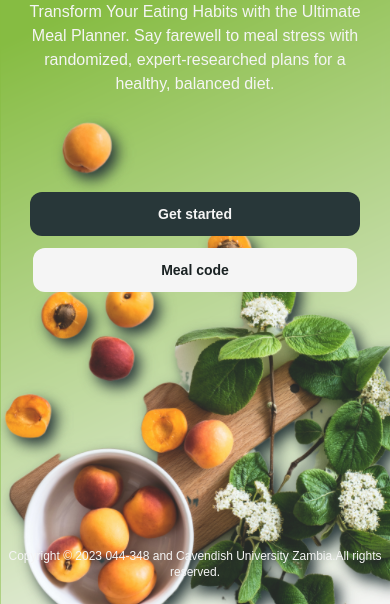
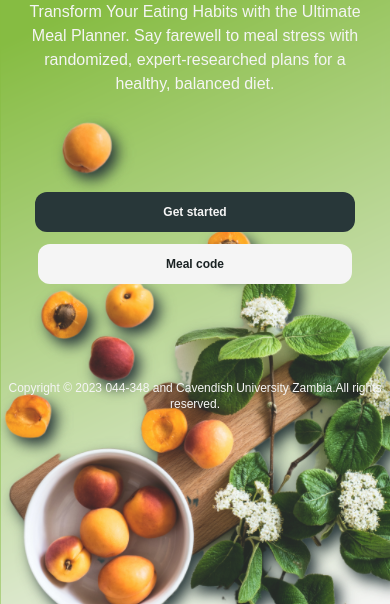
Before and after one commit to Chilanzi-thirt33n/PROJECT-BALANCE, a website: page index.html in a window 390 px wide. Shown: the part 240-844 px from the top of the page. Drawn offline with Linux system fonts and the light colour scheme.

Commit message:
fixing footer for mobil

```diff
--- a/index.html
+++ b/index.html
@@ -23,16 +23,16 @@
     </header>
 
     <!--the main btns-->
-    <main class=" h-3/6 flex flex-col items-center mt-24 lg:mt-28 lg:flex-row lg:w-screen lg:justify-center ">
-      <a href="code.html"id="primary-btn" class="basis-1/2 flex-1 bg-myDarkGreen rounded-xl font-bold text-myWhite sm:text-base text-sm px-32 sm:px-36 py-3 hover:bg-slate-600 hover:shadow-lg active:bg-myDarkestGreen focus:bg-myGreen ">Get started </a>
+    <main class=" h-3/6 flex flex-col items-center mt-24  lg:flex-row lg:w-screen lg:justify-center lg:mt-28">
+      <a href="code.html"id="primary-btn" class="basis-1/2 flex-1 bg-myDarkGreen rounded-xl font-bold text-center text-myWhite text-xs sm:text-base  px-32 sm:px-36 py-3 hover:bg-slate-600 hover:shadow-lg active:bg-myDarkestGreen focus:bg-myGreen ">Get started </a>
 
-       <a id="secondary-btn" href="specialCode.html" class="basis-1/2 flex-1 bg-myWhite rounded-xl mt-3 lg:mt-0 font-bold text-sm text-myDarkestGreen sm:text-base px-32 sm:px-36 py-3  hover:bg-slate-600 hover:text-myWhite hover:shadow-lg active:bg-myDarkestGreen active:text-myWhite focus:bg-myGreen ">Meal code</a>
+       <a id="secondary-btn" href="specialCode.html" class="basis-1/2 flex-1 bg-myWhite rounded-xl mt-3 lg:mt-0 font-bold text-center text-xs  sm:text-base text-myDarkestGreen px-32 sm:px-36 py-3  hover:bg-slate-600 hover:text-myWhite hover:shadow-lg active:bg-myDarkestGreen active:text-myWhite focus:bg-myGreen ">Meal code</a>
     </main>
 
     <!--the footer with cavendish details-->
-    <footer class="w-11/12 flex items-center lg:justify-center" >
+    <footer class="flex items-center mt-24 lg:mt-36 lg:justify-center" >
 
-    <p class="px-2 absolute text-center bottom-6 text-myWhite font-light text-xs
+    <p class="px-2 text-center text-myWhite font-light text-xs
       " >
           Copyright &copy; 2023 044-348 and Cavendish University Zambia.All
           rights reserved.
```
Also changed, not shown: dist/output.css.
